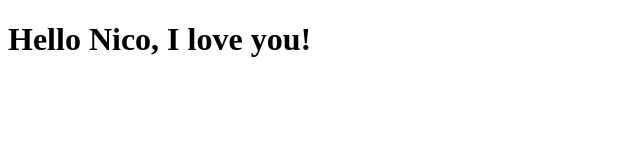
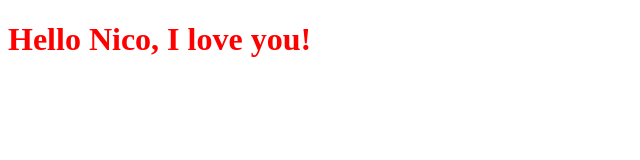
Before and after one commit to cpbennett4/awsPractice, a website: page client/public/index.html in a window 1280 px wide. Shown: the whole page, without its empty margins (0-640 px from the left). Drawn offline with Linux system fonts and the light colour scheme.

Commit message:
Make text color red

```diff
--- a/client/public/index.html
+++ b/client/public/index.html
@@ -6,4 +6,10 @@
   <body>
     <h1>Hello Nico, I love you!</h1>
   </body>
+  <script type="text/javascript">
+    document.addEventListener('DOMContentLoaded', (event) => {
+      var h1Elements = document.getElementsByTagName('h1');
+      h1Elements[0].style.color = 'red';
+    });
+  </script>
 </html>
```
